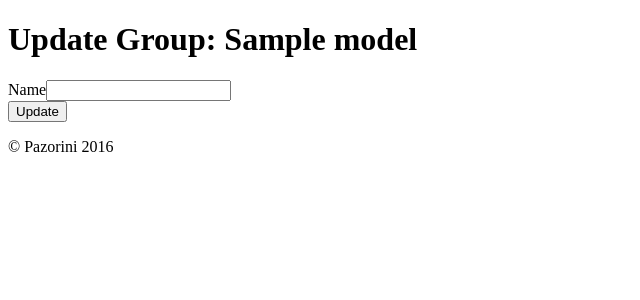
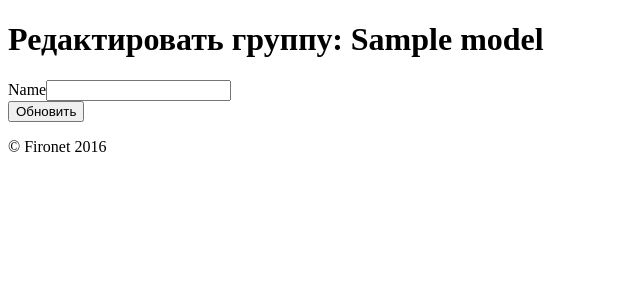
Before and after one commit to arzek/Fironet, a Yii app: template backend/views/group/update.php in a window 1280 px wide. Shown: the top 300 px of the page, without its empty margins (0-640 px from the left). Run offline with PHP 8.4 and a stand-in for Yii, Linux system fonts and the light colour scheme; the template is opened without the code that fills it: most values are stand-ins (such as "Sample title", 1, 10 or a date in 2020); form fields are guessed from the names that the template uses; data that the repository does not hold is empty; some libraries are stand-ins or nearby versions.

Commit message:
Update page

```diff
--- a/backend/views/group/_form.php
+++ b/backend/views/group/_form.php
@@ -17,7 +17,7 @@ use yii\widgets\ActiveForm;
 
 
     <div class="form-group">
-        <?= Html::submitButton($model->isNewRecord ? 'Создать' : 'Update', ['class' => $model->isNewRecord ? 'btn btn-success' : 'btn btn-primary']) ?>
+        <?= Html::submitButton($model->isNewRecord ? 'Создать' : 'Обновить', ['class' => $model->isNewRecord ? 'btn btn-success' : 'btn btn-primary']) ?>
     </div>
 
     <?php ActiveForm::end(); ?>
--- a/backend/views/group/update.php
+++ b/backend/views/group/update.php
@@ -5,10 +5,9 @@ use yii\helpers\Html;
 /* @var $this yii\web\View */
 /* @var $model app\models\Group */
 
-$this->title = 'Update Group: ' . $model->name;
-$this->params['breadcrumbs'][] = ['label' => 'Groups', 'url' => ['index']];
+$this->title = 'Редактировать группу: ' . $model->name;
+$this->params['breadcrumbs'][] = ['label' => 'Группы', 'url' => ['index']];
 $this->params['breadcrumbs'][] = ['label' => $model->name, 'url' => ['view', 'id' => $model->id]];
-$this->params['breadcrumbs'][] = 'Update';
 ?>
 <div class="group-update">
 
--- a/backend/views/layouts/main.php
+++ b/backend/views/layouts/main.php
@@ -28,15 +28,15 @@ AppAsset::register($this);
 <div class="wrap">
     <?php
     NavBar::begin([
-        'brandLabel' => 'Pazorini',
+        'brandLabel' => 'Fironet',
         'brandUrl' => Yii::$app->homeUrl,
         'options' => [
             'class' => 'navbar-inverse navbar-fixed-top',
         ],
     ]);
     $menuItems = [
-        ['label' => 'User', 'url' => ['/user/index']],
-        ['label' => 'Group', 'url' => ['/group/index']],
+        ['label' => 'Пользователи', 'url' => ['/user/index']],
+        ['label' => 'Группы', 'url' => ['/group/index']],
 
     ];
     if (Yii::$app->user->isGuest) {
@@ -69,7 +69,7 @@ AppAsset::register($this);
 
 <footer class="footer">
     <div class="container">
-        <p class="pull-left">&copy; Pazorini <?= date('Y') ?></p>
+        <p class="pull-left">&copy; Fironet <?= date('Y') ?></p>
 
         <p class="pull-right"><?= Yii::powered() ?></p>
     </div>
```
